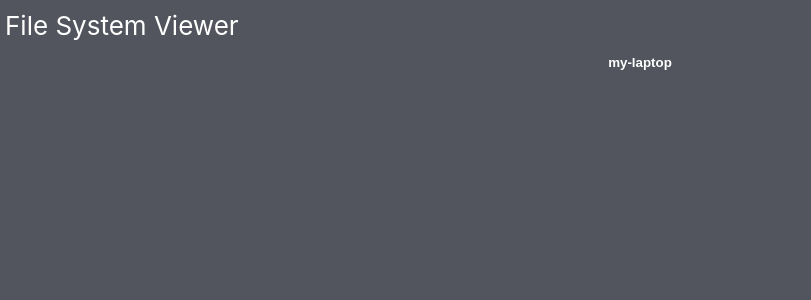
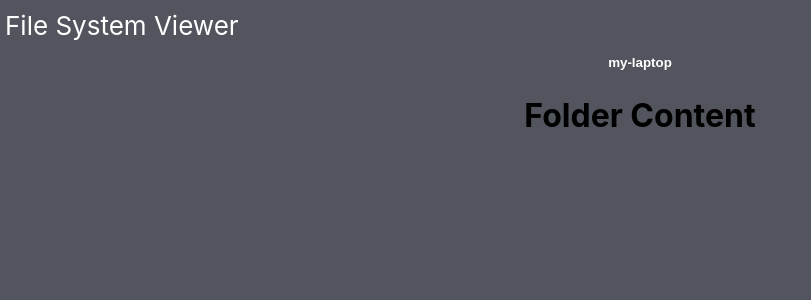
Before and after one commit to gracehartzell/fs-viewer, a React (Create React App) app: page / in a window 1280 px wide. Both pictures are taken after a click on the button "my-laptop". Shown: the top 300 px of the page, without its empty margins (0-811 px from the left). Built offline with nearby package versions, Linux system fonts and the light colour scheme.

Commit message:
Setup match sub-route inside folder

```diff
--- a/src/components/Folder/index.js
+++ b/src/components/Folder/index.js
@@ -6,6 +6,7 @@
 
 import React, { Fragment } from "react";
 import PropTypes from "prop-types";
+import { Route } from "react-router-dom";
 
 const propTypes = {
   path: PropTypes.string.isRequired,
@@ -32,7 +33,7 @@ class Folder extends React.Component {
   };
 
   render() {
-    const { name, history } = this.props;
+    const { path, name } = this.props;
 
     return (
       <Fragment>
@@ -50,6 +51,8 @@ class Folder extends React.Component {
         >
           {name}
         </button>
+
+        <Route path={path} render={() => <h1> Folder Content </h1>} />
       </Fragment>
     );
   }
```
